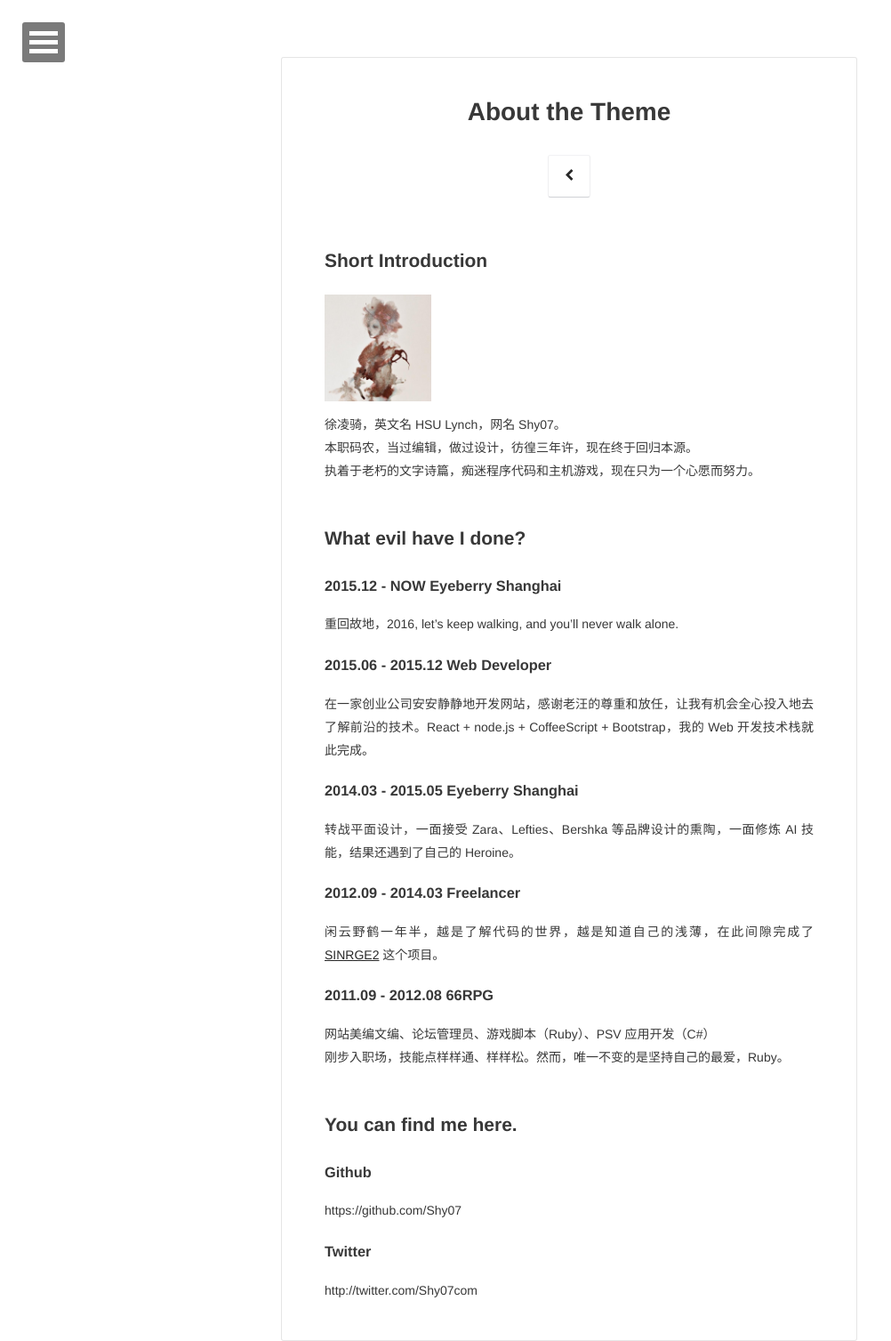
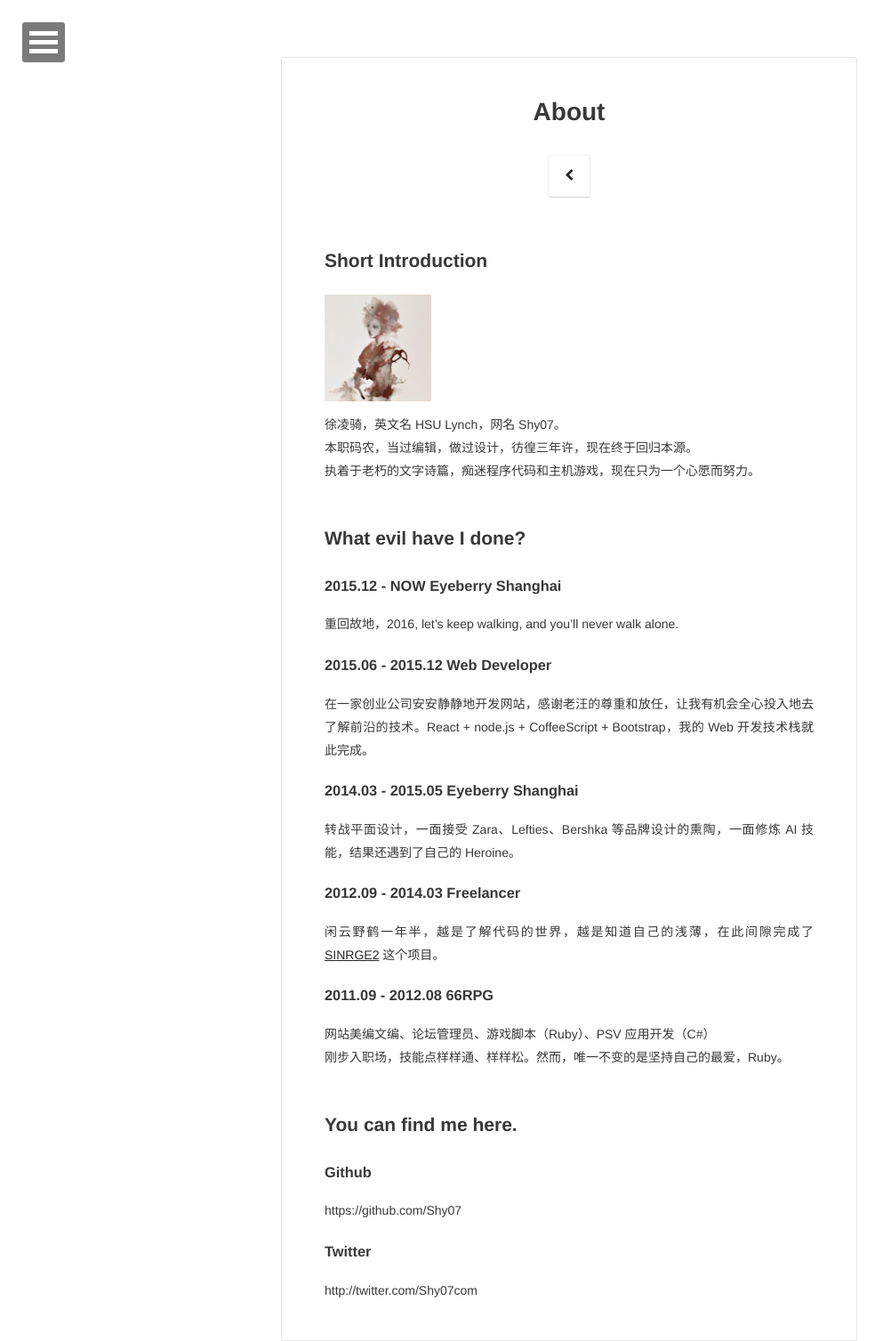
Before and after one commit to Shy07/shy07.github.com, a Jekyll site: the page built from about.md, in a window 1280 px wide. Shown: the whole page at 89% size, without its empty margins (0-1002 px from the left). Built offline with Jekyll 4.4.1, drawn with Linux system fonts in a browser that asks for light colours.

Commit message:
Update about.md

```diff
--- a/about.md
+++ b/about.md
@@ -1,7 +1,7 @@
 ---
 layout: page
-title: About the Theme
-tags: [about, Jekyll, theme, moon]
+title: About
+tags: [about, shy07]
 date: 2016-03-21
 comments: false
 ---
```
